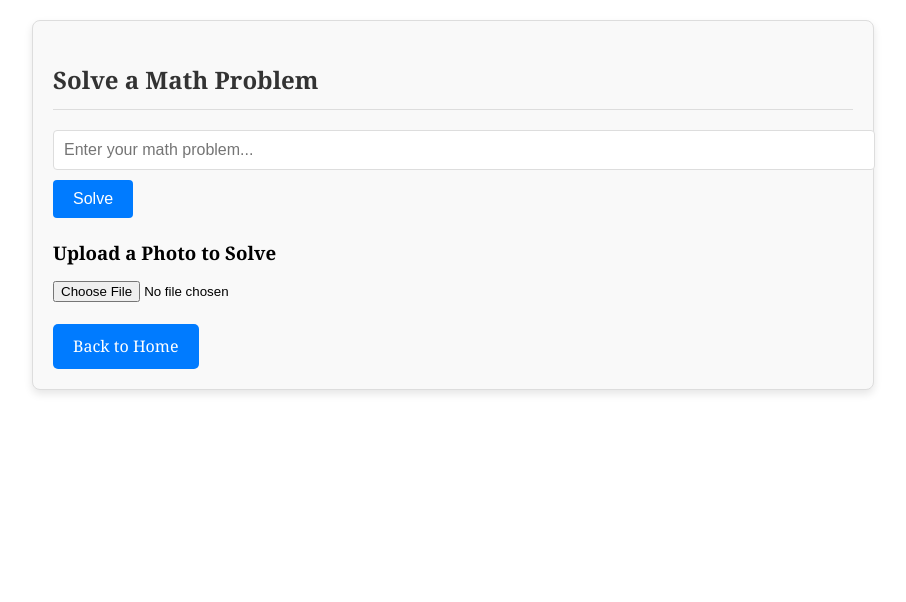
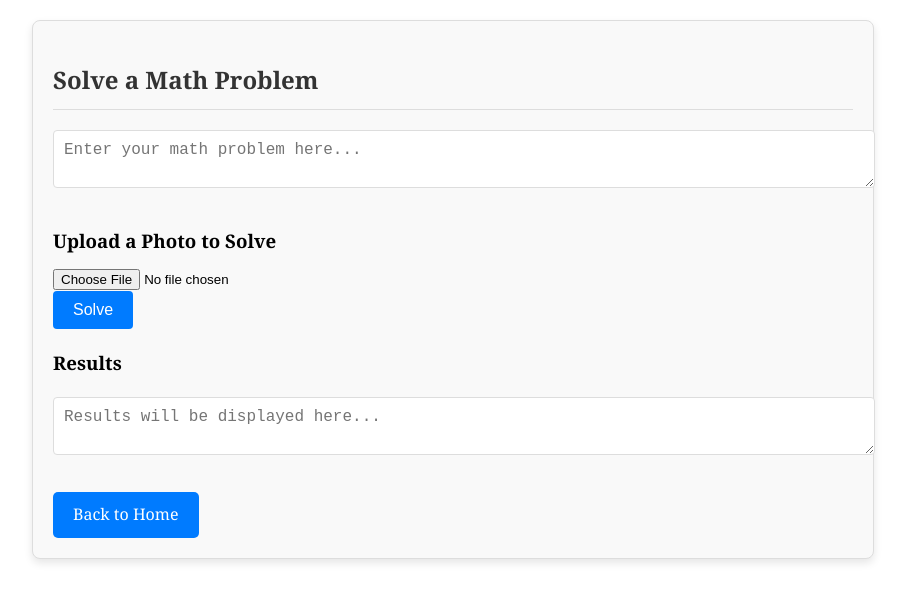
Before and after one commit to Tankman61/Mathify, a React (Create React App) app: page /solve in a window 1280 px wide. Shown: the top 602 px of the page, without its empty margins (187-1093 px from the left). Built offline with nearby package versions, Linux system fonts and the light colour scheme.

Commit message:
i tried to make an api but it aint working

```diff
--- a/package.json
+++ b/package.json
@@ -7,6 +7,9 @@
     "@testing-library/react": "^13.4.0",
     "@testing-library/user-event": "^13.5.0",
     "axios": "^1.7.4",
+    "dotenv": "^16.4.5",
+    "form-data": "^4.0.0",
+    "openai": "^4.0.0",
     "react": "^18.3.1",
     "react-dom": "^18.3.1",
     "react-router-dom": "^6.26.1",
--- a/src/Solve.js
+++ b/src/Solve.js
@@ -1,16 +1,97 @@
-import React from 'react';
+import React, { useState } from 'react';
 import { Link } from 'react-router-dom';
+import axios from 'axios';
 
 function Solve() {
+  const [input, setInput] = useState('');
+  const [file, setFile] = useState(null);
+  const [results, setResults] = useState('');
+  const [loading, setLoading] = useState(false);
+
+  const handleInputChange = (e) => {
+    setInput(e.target.value);
+  };
+
+  const handleFileChange = (e) => {
+    const selectedFile = e.target.files[0];
+    if (selectedFile) {
+      setFile(selectedFile);
+    }
+  };
+
+  const handleSolve = async () => {
+    setLoading(true);
+    setResults('');
+
+    try {
+      let resultText = '';
+
+      if (file) {
+        const formData = new FormData();
+        formData.append('file', file);
+
+
+        const openaiResponse = await axios.post(
+          'https://api.openai.com/v1/images-to-text', // i have no clue if chatgpt even does this i'm just so tired - this is not an actual endpoint
+          formData,
+          {
+            headers: {
+              'Content-Type': 'multipart/form-data',
+              'Authorization': `Bearer ${process.env.REACT_APP_OPENAI_API_KEY}`,
+            },
+          }
+        );
+
+        resultText = openaiResponse.data.text;
+        if (!resultText) {
+          throw new Error('No text was extracted from the image.');
+        }
+      } else if (input) {
+        resultText = input;
+      }
+       const wolframResponse = await axios.get('http://api.wolframalpha.com/v2/query', {
+        params: {
+          input: resultText,
+          appid: process.env.REACT_APP_WOLFRAM_APP_ID,
+          format: 'plaintext',
+          output: 'JSON',
+        },
+      });
+
+      const resultPods = wolframResponse.data.queryresult.pods;
+      const finalResult = resultPods.map(pod => pod.subpods.map(subpod => subpod.plaintext)).join('\n');
+
+      setResults(finalResult || 'No result returned');
+    } catch (error) {
+      console.error('Error:', error);
+      setResults(`An error occurred. Please try again.\n\nTechnical information: ${error.message}`);
+    } finally {
+      setLoading(false);
+    }
+  };
+
   return (
     <section id="solve" className="math-paper">
       <h2>Solve a Math Problem</h2>
-      <input type="text" id="problem-input" placeholder="Enter your math problem..." />
-      <button>Solve</button>
-      <div id="solution-results"></div>
+      <textarea
+        placeholder="Enter your math problem here..."
+        value={input}
+        onChange={handleInputChange}
+      />
       <div className="upload-photo-container">
         <h3>Upload a Photo to Solve</h3>
-        <input type="file" accept="image/*" />
+        <input type="file" accept="image/*" onChange={handleFileChange} />
+      </div>
+      <button onClick={handleSolve} disabled={loading}>
+        {loading ? 'Processing...' : 'Solve'}
+      </button>
+      <div className="result-container">
+        <h3>Results</h3>
+        <textarea
+          readOnly
+          value={results}
+          placeholder="Results will be displayed here..."
+        />
       </div>
       <Link to="/" className="back-button">Back to Home</Link>
     </section>
```
Also changed, not shown: 2 other files (tests, documents, lock files or other folders).
